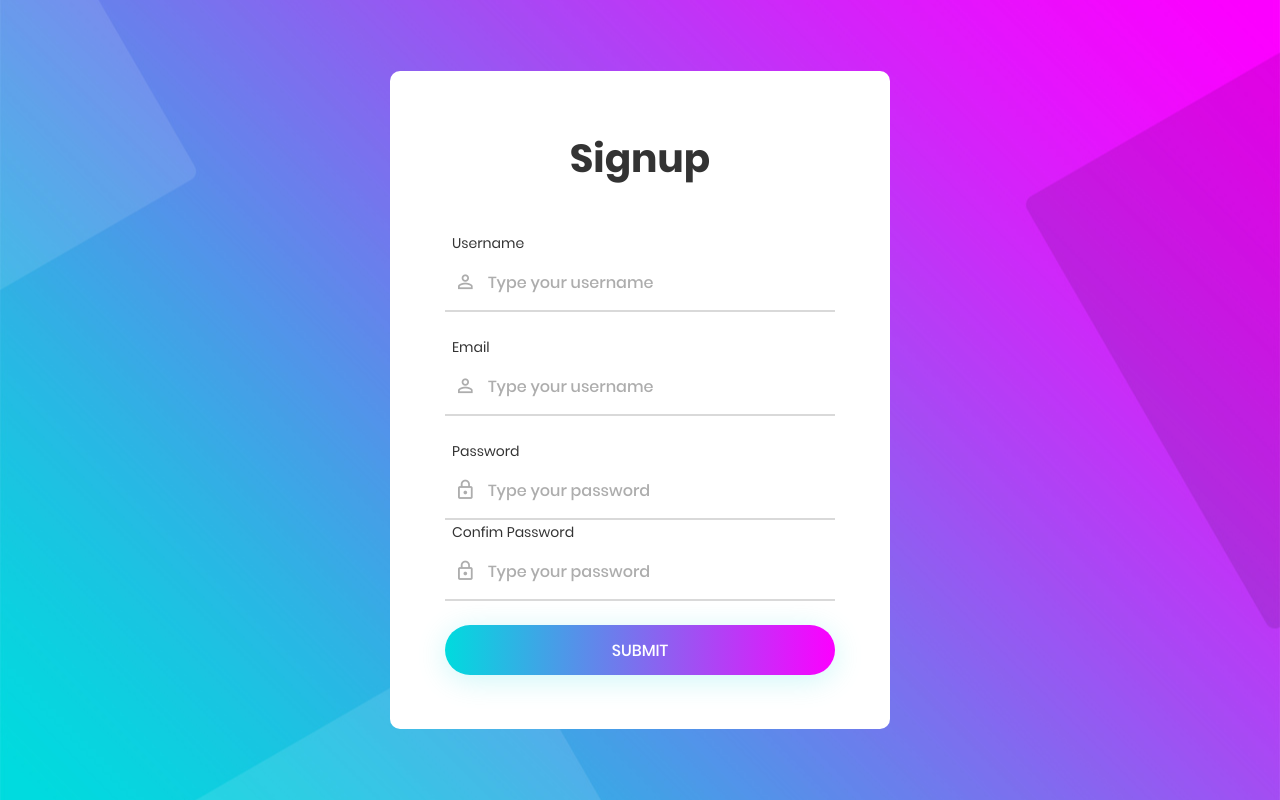
After one commit to 6gvinoth/Vinoth_Project, a Flask app: page /signup/ in a window 1280 px wide. The commit adds this page. Run offline with Flask 2, Linux system fonts and the light colour scheme; some libraries are stand-ins or nearby versions.

Commit message:
mongo db connection and login logic code

```diff
--- /dev/null
+++ b/Vinoth_Project/templates/signup.html
@@ -0,0 +1,118 @@
+<!DOCTYPE html>
+<html lang="en">
+<head>
+	<title>RG_App</title>
+	<meta charset="UTF-8">
+	<meta name="viewport" content="width=device-width, initial-scale=1">
+<!--===============================================================================================-->
+	<link rel="icon" type="image/png" href="{{ url_for('static', filename='content/images/icons/favicon.ico')}}"/>
+<!--===============================================================================================-->
+	<link rel="stylesheet" type="text/css" href="{{ url_for('static', filename='content/vendor/bootstrap/css/bootstrap.min.css')}}">
+<!--===============================================================================================-->
+	<link rel="stylesheet" type="text/css" href="{{ url_for('static', filename='content/fonts/font-awesome-4.7.0/css/font-awesome.min.css')}}">
+<!--===============================================================================================-->
+	<link rel="stylesheet" type="text/css" href="{{ url_for('static', filename='content/fonts/iconic/css/material-design-iconic-font.min.css')}}">
+<!--===============================================================================================-->
+	<link rel="stylesheet" type="text/css" href="{{ url_for('static', filename='content/vendor/animate/animate.css')}}">
+<!--===============================================================================================-->
+	<link rel="stylesheet" type="text/css" href="{{ url_for('static', filename='content/vendor/css-hamburgers/hamburgers.min.css')}}">
+<!--===============================================================================================-->
+	<link rel="stylesheet" type="text/css" href="{{ url_for('static', filename='content/vendor/animsition/css/animsition.min.css')}}">
+<!--===============================================================================================-->
+	<link rel="stylesheet" type="text/css" href="{{ url_for('static', filename='content/vendor/select2/select2.min.css')}}">
+<!--===============================================================================================-->
+	<link rel="stylesheet" type="text/css" href="{{ url_for('static', filename='content/vendor/daterangepicker/daterangepicker.css')}}">
+<!--===============================================================================================-->
+	<link rel="stylesheet" type="text/css" href="{{ url_for('static', filename='content/css/util.css')}}">
+	<link rel="stylesheet" type="text/css" href="{{ url_for('static', filename='content/css/main.css')}}">
+
+<!--===============================================================================================-->
+</head>
+<body>
+	<div>
+  {% with messages = get_flashed_messages(with_categories=true) %}
+  <!-- Categories: success (green), info (blue), warning (yellow), danger (red) -->
+  {% if messages %}
+    {% for category, message in messages %}
+      <div class="alert alert-{{ category }} alert-dismissible" role="alert">
+      <button type="button" class="close" data-dismiss="alert" aria-label="Close"><span aria-hidden="true">&times;</span></button>
+      <!-- <strong>Title</strong> --> <center>{{ message }}<center>
+      </div>
+    {% endfor %}
+  {% endif %}
+{% endwith %}
+</div>
+	<form method="post" action="{{ url_for('signup')}}">
+	<div class="limiter">
+		<div class="container-login100" style="background-image:url({{ url_for('static', filename='content/images/bg-01.jpg')}});  ">
+			<div class="wrap-login100 p-l-55 p-r-55 p-t-65 p-b-54">
+				<form class="login100-form validate-form">
+					<span class="login100-form-title p-b-49">
+						Signup
+					</span>
+
+					<div class="wrap-input100 validate-input m-b-23" data-validate = "Username is reauired">
+						<span class="label-input100">Username</span>
+
+						<input class="input100" type="text" name="username" placeholder="Type your username">
+						<span class="glyphicon glyphicon-eye-open"></span>
+						<span class="focus-input100" data-symbol="&#xf206;"></span>
+					</div>
+					<div class="wrap-input100 validate-input m-b-23" data-validate = "Username is reauired">
+						<span class="label-input100">Email</span>
+
+						<input class="input100" type="text" name="email" placeholder="Type your username">
+						<span class="focus-input100" data-symbol="&#xf206;"></span>
+					</div>
+
+					<div class="wrap-input100 validate-input" data-validate="Password is required">
+						<span class="label-input100">Password</span>
+						<input class="input100" type="password" name="password" placeholder="Type your password">
+						<span class="focus-input100" data-symbol="&#xf190;"></span>
+					</div>
+					<div class="wrap-input100 validate-input" data-validate="Password is required">
+						<span class="label-input100">Confim Password</span>
+						<input class="input100" type="password" name="confirmpassword" placeholder="Type your password">
+						<span class="focus-input100" data-symbol="&#xf190;"></span>
+					</div>
+
+					<br>
+
+
+					<div class="container-login100-form-btn">
+						<div class="wrap-login100-form-btn">
+							<div class="login100-form-bgbtn"></div>
+							<button type='submit' class="login100-form-btn" >Submit
+								</button>
+
+						</div>
+					</div>
+
+				</form>
+			</div>
+		</div>
+	</div>
+	</form>
+
+	<div id="dropDownSelect1"></div>
+
+
+<!--===============================================================================================-->
+	<script src="{{ url_for('static', filename='content/vendor/jquery/jquery-3.2.1.min.js')}}"></script>
+<!--===============================================================================================-->
+	<script src="{{ url_for('static', filename='content/vendor/animsition/js/animsition.min.js')}}"></script>
+<!--===============================================================================================-->
+	<script src="{{ url_for('static', filename='content/vendor/bootstrap/js/popper.js')}}"></script>
+	<script src="{{ url_for('static', filename='content/vendor/bootstrap/js/bootstrap.min.js')}}"></script>
+<!--===============================================================================================-->
+	<script src="{{ url_for('static', filename='content/vendor/select2/select2.min.js')}}"></script>
+<!--===============================================================================================-->
+	<script src="{{ url_for('static', filename='content/vendor/daterangepicker/moment.min.js')}}"></script>
+	<script src="{{ url_for('static', filename='content/vendor/daterangepicker/daterangepicker.js')}}"></script>
+<!--===============================================================================================-->
+	<script src="{{ url_for('static', filename='content/vendor/countdowntime/countdowntime.js')}}"></script>
+<!--===============================================================================================-->
+	<script src="{{ url_for('static', filename='js/main.js')}}"></script>
+
+</body>
+</html>
--- a/Vinoth_Project/views.py
+++ b/Vinoth_Project/views.py
@@ -1,9 +1,101 @@
 # app.py
 from Vinoth_Project import app
-from flask import render_template
-from flask_login import login_required, current_user
+
+from flask import Flask
+from flask import url_for, render_template, request ,flash
+from flask import redirect, jsonify
+from flask_mongoengine import MongoEngine
+from flask_mongoengine.wtf import model_form
+from flask_login import LoginManager, login_user, login_required, logout_user, current_user
+from flask_bcrypt import Bcrypt
+import os
+
+app.config['MONGODB_SETTINGS'] = {
+	'db': 'flaskapp',
+}
+
+db = MongoEngine(app)
+login_manager = LoginManager()
+login_manager.init_app(app)
+bcrypt = Bcrypt(app)
+
+@login_manager.user_loader
+def load_user(user_id):
+	try:
+		user = User.objects.get(username=user_id)
+	except:
+		user=None
+	return user
+
+#User Model
+class User(db.Document):
+	__collectionname__= 'Vinoth_Project'
+
+	username = db.StringField(max_length=50, required=True, unique=True)
+	email = db.StringField(max_length=100, required=True)
+	password = db.StringField(max_length=100, required=True)
+	has_usable_password = db.BooleanField(default=True)
+
+	def __repr__(self):
+		return '<User %r>' % self.username
+	def is_authenticated(self):
+		return True
+	def is_active(self):
+		return True
+	def is_anonymous(self):
+		return False
+	def get_id(self):
+		return str(self.username)
 
 
-@app.route('/')
+
+
+@app.route('/', methods=['GET', 'POST'])
 def index():
-    return render_template("index.html")
+	if request.method=='GET': #Send the login form
+		return render_template('index.html')
+	elif request.method=='POST': #Login the user
+		#Get the post data
+
+		username = request.form.get('username')
+		password = request.form.get('password')
+		#Query for user from database and check password
+		try:
+			user = User.objects.get_or_404(username=username)
+		except:
+			user = None
+
+		if user == None:
+			flash("Invalid Username or Password", "danger")
+			return redirect(request.url)
+		else:
+			if user.has_usable_password:
+				if bcrypt.check_password_hash(user.password, password) :
+					login_user(user)
+					return "Login Successful"
+				else:
+					flash("Password is incorrect","danger")
+					return redirect(request.url)
+			else: #No usable password
+				flash("User has no Password","danger")
+				return redirect(request.url)
+
+@app.route('/signup/', methods=['GET', 'POST'])
+def signup():
+	if request.method=='GET': #Send the signup form
+		return render_template('signup.html')
+	elif request.method=='POST': #Signup the user
+		#Get the post data
+		username = request.form.get('username')
+		email    = request.form.get('email')
+		password = request.form.get('password')
+		confirm_password = request.form.get('confirmpassword')
+
+
+		#Create New User and Save to Database
+		pw_hash = bcrypt.generate_password_hash(password).decode('utf-8')
+		newuser = User(username=username, email=email, password=pw_hash)
+		newuser.save()
+
+		#Return Success Message
+		return "Signup Successful"
--- a/config.py
+++ b/config.py
@@ -1,3 +1,7 @@
 DEBUG = True # Turns on debugging features in Flask
 BCRYPT_LOG_ROUNDS = 12 # Configuration for the Flask-Bcrypt extension
 MAIL_FROM_EMAIL = "vinothbalan64@gmail.com" # For use in application emails
+
+MONGODB_SETTINGS = {'db':'Vinoth_Project','host':'mongodb://localhost:27017/Vinoth_Project'}
+
+SECRET_KEY = "Vinoth_Kumar"
--- a/run.py
+++ b/run.py
@@ -1,8 +1,9 @@
 # app.py or app/__init__.py
-from flask import Flask
 
 from Vinoth_Project import app
 app.config.from_object('config')
+
+
 if __name__ == '__main__':
     app.run()
 # Now we can access the configuration variables via app.config["VAR_NAME"].
```
Also changed, not shown: Vinoth_Project/templates/index.html (+26 -16 lines), 1 other file.
